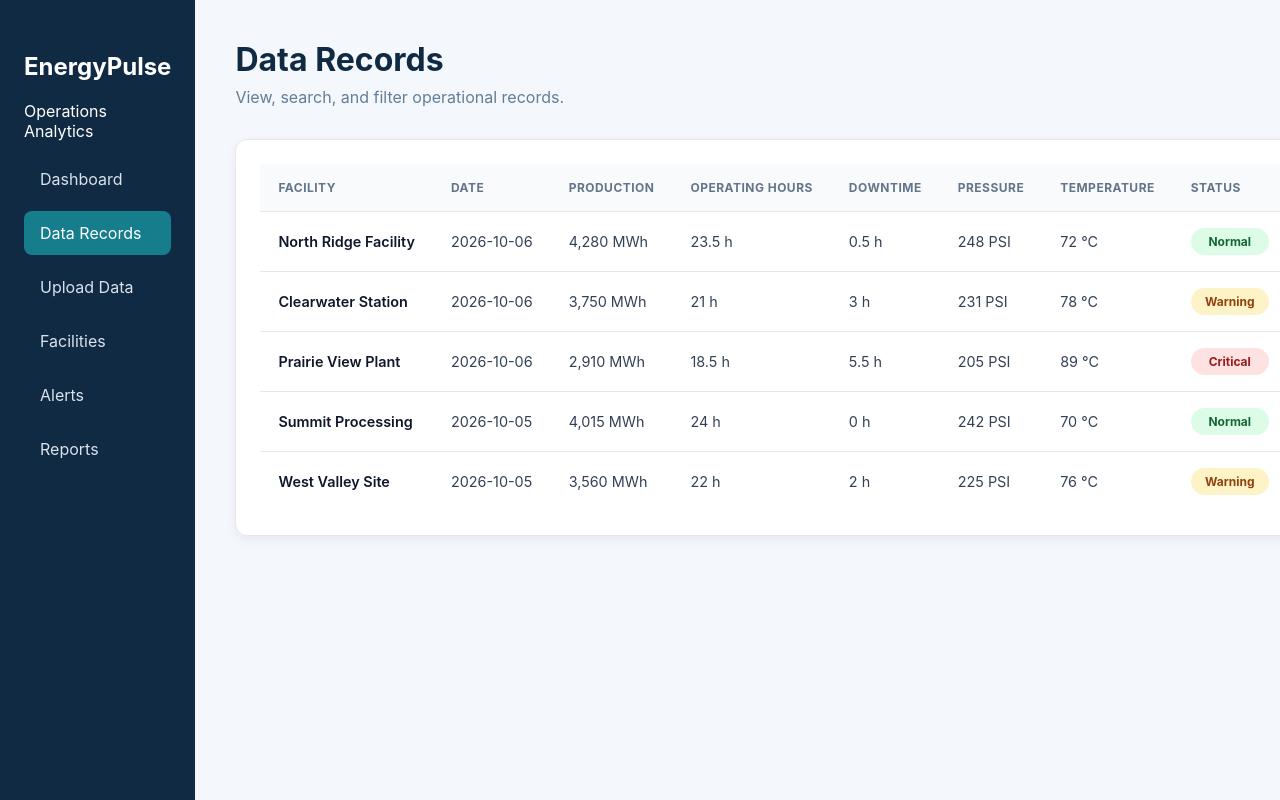
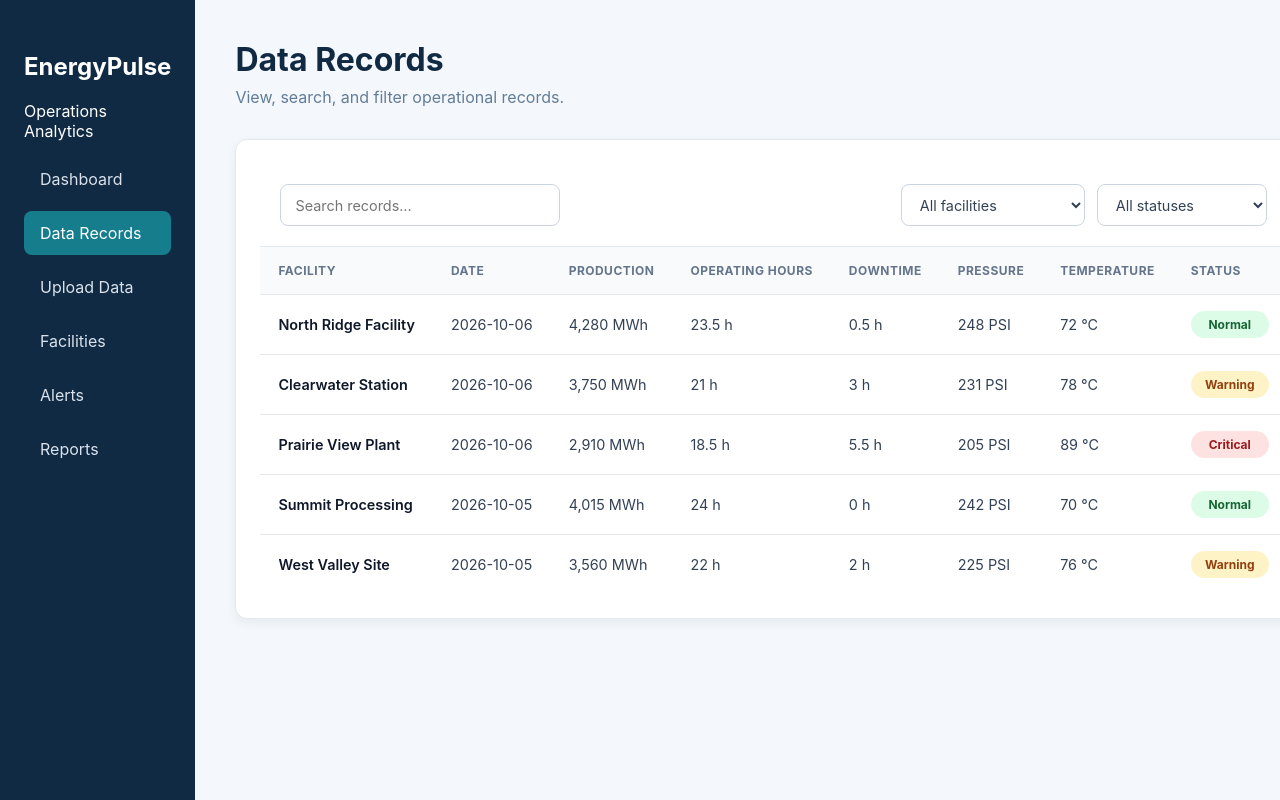
Before and after one commit to humairakarimi/energypulse-dashboard, a React (Vite) app in the folder frontend/: page /records in a window 1280 px wide. Shown: the top 800 px of the page. Built offline with nearby package versions, Linux system fonts and the light colour scheme; the HTML template or start-up script is replaced by a standard one.

Commit message:
Add record search and filtering

```diff
--- a/frontend/src/App.css
+++ b/frontend/src/App.css
@@ -377,3 +377,59 @@
   color: #991b1b;
   background-color: #fee2e2;
 }
+
+/* Records search and filters */
+
+.records-toolbar {
+  display: flex;
+  flex-wrap: wrap;
+  gap: 12px;
+  padding: 20px;
+  border-bottom: 1px solid #e2e8f0;
+}
+
+.records-search,
+.records-filter {
+  height: 42px;
+  padding: 0 14px;
+  color: #334155;
+  background-color: #ffffff;
+  border: 1px solid #cbd5e1;
+  border-radius: 8px;
+  font-family: inherit;
+  font-size: 0.9rem;
+  outline: none;
+}
+
+.records-search {
+  width: 280px;
+  margin-right: auto;
+}
+
+.records-filter {
+  min-width: 170px;
+  cursor: pointer;
+}
+
+.records-search:focus,
+.records-filter:focus {
+  border-color: #2563eb;
+  box-shadow: 0 0 0 3px rgb(37 99 235 / 12%);
+}
+
+.no-records-message {
+  padding: 40px 20px;
+  color: #64748b;
+  text-align: center;
+}
+
+@media (max-width: 800px) {
+  .records-search,
+  .records-filter {
+    width: 100%;
+  }
+
+  .records-search {
+    margin-right: 0;
+  }
+}
--- a/frontend/src/components/records/RecordsTable.tsx
+++ b/frontend/src/components/records/RecordsTable.tsx
@@ -1,3 +1,5 @@
+import {useState} from "react";
+
 type OperationalStatus = "Normal" | "Warning" | "Critical";
 
 type OperationalRecord = {
@@ -71,7 +73,61 @@ const records: OperationalRecord[] = [
 ];
 
 function RecordsTable() {
+    const [searchTerm, setSearchTerm] = useState("");
+    const [selectedFacility, setSelectedFacility] = useState("All");
+    const [selectedStatus, setSelectedStatus] = useState("All");
+
+    const facilities = [...new Set(records.map((record) => record.facility))];
+
+    const filteredRecords = records.filter((record) => {
+        const matchesSearch = record.facility
+            .toLowerCase()
+            .includes(searchTerm.toLowerCase());
+
+        const matchesFacility =
+            selectedFacility === "All" || record.facility === selectedFacility;
+
+        const matchesStatus =
+            selectedStatus === "All" || record.status === selectedStatus;
+
+        return matchesSearch && matchesFacility && matchesStatus;
+    });
     return (
+        <>
+            <div className="records-toolbar">
+                <input
+                    type="search"
+                    className="records-search"
+                    placeholder="Search records..."
+                    value={searchTerm}
+                    onChange={(event) => setSearchTerm(event.target.value)}
+                />
+
+                <select
+                    className="records-filter"
+                    value={selectedFacility}
+                    onChange={(event) => setSelectedFacility(event.target.value)}
+                >
+                    <option value="All">All facilities</option>
+
+                    {facilities.map((facility) => (
+                        <option key={facility} value={facility}>
+                            {facility}
+                        </option>
+                    ))}
+                </select>
+
+                <select
+                    className="records-filter"
+                    value={selectedStatus}
+                    onChange={(event) => setSelectedStatus(event.target.value)}
+                >
+                    <option value="All">All statuses</option>
+                    <option value="Normal">Normal</option>
+                    <option value="Warning">Warning</option>
+                    <option value="Critical">Critical</option>
+                </select>
+            </div>
             <div className="records-table-container">
                 <table className="records-table">
                     <thead>
@@ -88,7 +144,7 @@ function RecordsTable() {
                     </thead>
 
                     <tbody>
-          {records.map((record) => (
+                    {filteredRecords.map((record) => (
                         <tr key={record.id}>
                             <td>{record.facility}</td>
                             <td>{record.date}</td>
@@ -108,7 +164,13 @@ function RecordsTable() {
                     ))}
                     </tbody>
                 </table>
+                {filteredRecords.length === 0 && (
+                    <p className="no-records-message">
+                        No operational records match your filters.
+                    </p>
+                )}
             </div>
+        </>
     );
 }
 
```
Lines whose indentation alone changed are shown as unchanged.
